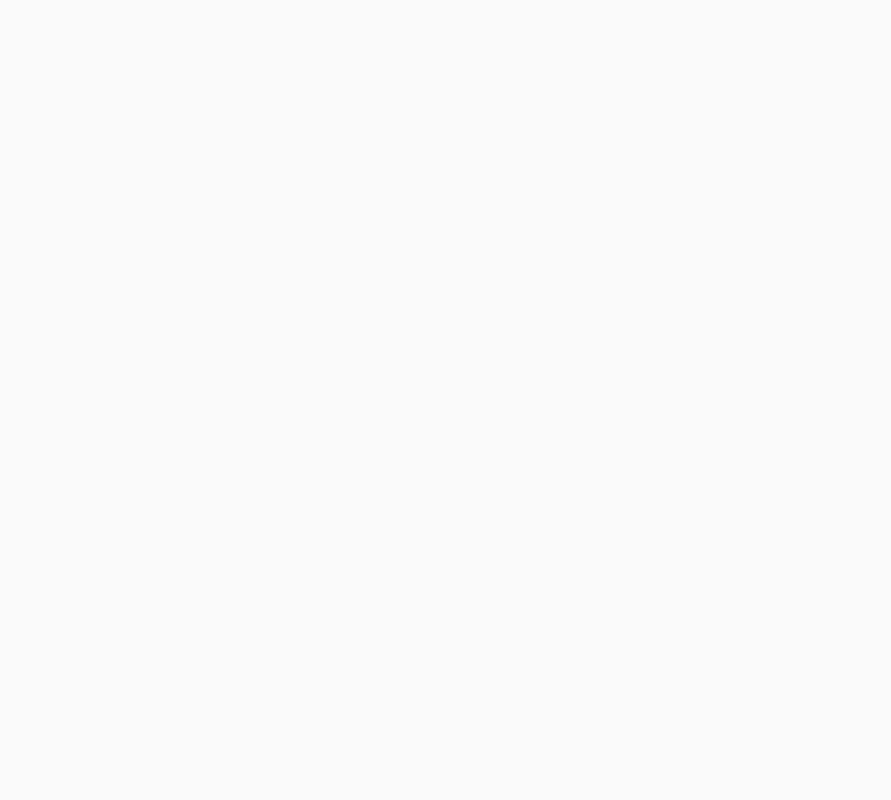
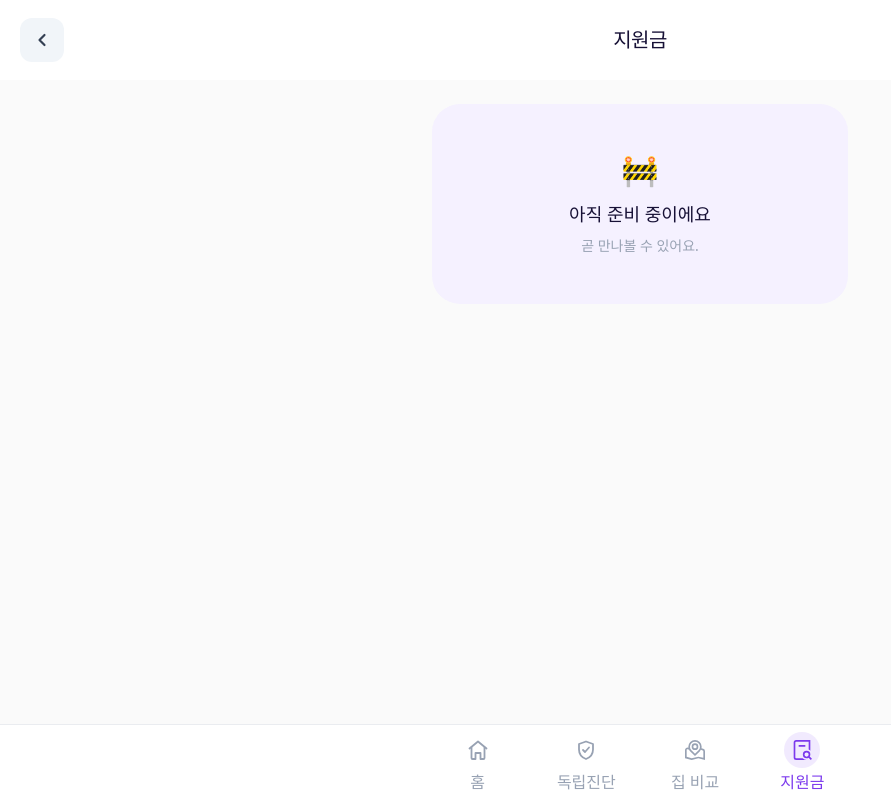
Before and after one commit to tteokip/roommade-frontend, a Vue app: page /benefits in a window 1280 px wide. Before the commit this address had no page. Shown: the whole page, without its empty margins (0-891 px from the left). Built offline with nearby package versions, Linux system fonts and the light colour scheme; what @tanstack/vue-query would draw is missing.

Commit message:
feat: 공통 헤더 · 하단 네비게이션 구현
AppHeader/BottomNavigation 디자인을 확정하고 홈/독립진단/집 비교/지원금
탭 라우팅을 연결한다. 실제 콘텐츠가 없는 탭은 임시 준비 중 화면으로 대체한다.

Closes #7

```diff
--- /dev/null
+++ b/src/components/layout/BottomTabLayout.vue
@@ -0,0 +1,22 @@
+<script setup>
+import { computed } from 'vue'
+import { useRoute, useRouter } from 'vue-router'
+import { BottomNavigation } from '@/shared/ui'
+import { NAV_ITEMS } from '@/constants/navigation'
+
+const route = useRoute()
+const router = useRouter()
+
+const activeTab = computed(() => (typeof route.name === 'string' ? route.name : ''))
+
+function goToTab(id) {
+  if (id !== route.name) router.push({ name: id })
+}
+</script>
+
+<template>
+  <div class="pb-[calc(75px+env(safe-area-inset-bottom))]">
+    <slot />
+  </div>
+  <BottomNavigation :items="NAV_ITEMS" :model-value="activeTab" @update:model-value="goToTab" />
+</template>
--- /dev/null
+++ b/src/constants/navigation.js
@@ -0,0 +1,8 @@
+import { HomeIcon, ReadinessIcon, HouseCompareIcon, BenefitIcon } from '@/shared/ui/icons'
+
+export const NAV_ITEMS = [
+  { id: 'home', label: '홈', icon: HomeIcon, iconSize: 'size-6' },
+  { id: 'readiness', label: '독립진단', icon: ReadinessIcon, iconSize: 'size-6' },
+  { id: 'house-comparison', label: '집 비교', icon: HouseCompareIcon },
+  { id: 'benefit', label: '지원금', icon: BenefitIcon },
+]
--- a/src/router/index.js
+++ b/src/router/index.js
@@ -8,6 +8,25 @@ const router = createRouter({
       name: 'home',
       component: () => import('@/views/HomeView.vue'),
     },
+    // 홈 외 탭 화면은 아직 실제 콘텐츠가 없어 임시로 준비 중 화면을 연결한다.
+    {
+      path: '/readiness',
+      name: 'readiness',
+      component: () => import('@/views/TabPlaceholderView.vue'),
+      props: { title: '독립진단' },
+    },
+    {
+      path: '/house-comparisons',
+      name: 'house-comparison',
+      component: () => import('@/views/TabPlaceholderView.vue'),
+      props: { title: '집 비교' },
+    },
+    {
+      path: '/benefits',
+      name: 'benefit',
+      component: () => import('@/views/TabPlaceholderView.vue'),
+      props: { title: '지원금' },
+    },
   ],
 })
 
--- a/src/shared/ui/AppHeader.vue
+++ b/src/shared/ui/AppHeader.vue
@@ -8,34 +8,53 @@ defineEmits(['back', 'menu'])
 </script>
 
 <template>
-  <header class="relative flex min-h-20 items-center justify-between px-5">
+  <header class="relative flex min-h-20 items-center justify-between bg-surface px-5">
     <button
       v-if="mode === 'back'"
       type="button"
       aria-label="이전 화면"
-      class="grid size-14 place-items-center rounded-control bg-slate-100 text-body"
+      class="grid size-11 place-items-center rounded-xl bg-slate-100 text-body"
       @click="$emit('back')"
     >
-      <svg viewBox="0 0 24 24" class="size-7" fill="none" stroke="currentColor" stroke-width="2.6" aria-hidden="true">
+      <svg
+        viewBox="0 0 24 24"
+        class="size-5"
+        fill="none"
+        stroke="currentColor"
+        stroke-width="2.6"
+        aria-hidden="true"
+      >
         <path d="m15 18-6-6 6-6" stroke-linecap="round" stroke-linejoin="round" />
       </svg>
     </button>
-    <div v-else class="min-w-14"><slot name="leading" /></div>
+    <div v-else class="min-w-11"><slot name="leading" /></div>
 
-    <h1 v-if="title" class="absolute left-1/2 -translate-x-1/2 text-2xl font-extrabold tracking-tight text-ink">{{ title }}</h1>
+    <h1
+      v-if="title"
+      class="absolute left-1/2 -translate-x-1/2 text-xl font-extrabold tracking-tight text-ink"
+    >
+      {{ title }}
+    </h1>
     <slot v-else name="title" />
 
     <button
       v-if="mode === 'menu'"
       type="button"
       aria-label="메뉴 열기"
-      class="grid size-14 place-items-center rounded-control bg-slate-100 text-body"
+      class="grid size-11 place-items-center rounded-xl bg-slate-100 text-body"
       @click="$emit('menu')"
     >
-      <svg viewBox="0 0 24 24" class="size-7" fill="none" stroke="currentColor" stroke-width="2.6" aria-hidden="true">
+      <svg
+        viewBox="0 0 24 24"
+        class="size-5"
+        fill="none"
+        stroke="currentColor"
+        stroke-width="2.6"
+        aria-hidden="true"
+      >
         <path d="M5 7h14M5 12h14M5 17h14" stroke-linecap="round" />
       </svg>
     </button>
-    <div v-else class="min-w-14"><slot name="trailing" /></div>
+    <div v-else class="min-w-11"><slot name="trailing" /></div>
   </header>
 </template>
--- a/src/shared/ui/BottomNavigation.vue
+++ b/src/shared/ui/BottomNavigation.vue
@@ -8,17 +8,25 @@ defineEmits(['update:modelValue'])
 </script>
 
 <template>
-  <nav class="fixed inset-x-0 bottom-0 z-30 border-t border-line bg-white/95 pb-[env(safe-area-inset-bottom)] backdrop-blur">
-    <div class="mx-auto flex h-20 max-w-md items-center justify-around px-2">
+  <nav
+    class="fixed inset-x-0 bottom-0 z-30 border-t border-line bg-white pb-[env(safe-area-inset-bottom)]"
+  >
+    <div class="mx-auto flex h-[75px] max-w-md items-center justify-around px-2">
       <button
         v-for="item in items"
         :key="item.id"
         type="button"
-        class="flex min-w-16 flex-col items-center gap-1 text-xs font-bold transition-colors"
+        :aria-current="modelValue === item.id ? 'page' : undefined"
+        class="flex min-w-14 flex-col items-center gap-0.5 text-[9px] font-semibold transition-colors"
         :class="modelValue === item.id ? 'text-brand-primary' : 'text-muted'"
         @click="$emit('update:modelValue', item.id)"
       >
-        <span class="grid size-7 place-items-center"><component :is="item.icon" v-if="item.icon" /></span>
+        <span
+          class="grid size-9 place-items-center rounded-full transition-colors"
+          :class="modelValue === item.id ? 'bg-brand-primary-soft' : ''"
+        >
+          <component :is="item.icon" v-if="item.icon" :class="item.iconSize ?? 'size-5'" />
+        </span>
         <span>{{ item.label }}</span>
       </button>
     </div>
--- /dev/null
+++ b/src/shared/ui/icons/BenefitIcon.vue
@@ -0,0 +1,7 @@
+<template>
+  <svg viewBox="0 0 24 24" fill="currentColor" aria-hidden="true">
+    <path
+      d="m8 8v-2h8v2zm-3 14a1 1 0 0 1 -1-1v-18a1 1 0 0 1 1-1h15v9.5a6.513 6.513 0 0 1 2 1.32v-12.82h-17a3 3 0 0 0 -3 3v18a3 3 0 0 0 3 3h12.5a6.475 6.475 0 0 1 -4.679-2zm17.543 1.957-2.657-2.657a4.457 4.457 0 0 1 -2.386.7 4.5 4.5 0 1 1 4.5-4.5 4.457 4.457 0 0 1 -.7 2.386l2.657 2.657zm-5.043-3.957a2.5 2.5 0 1 0 -2.5-2.5 2.5 2.5 0 0 0 2.5 2.5z"
+    />
+  </svg>
+</template>
--- /dev/null
+++ b/src/shared/ui/icons/HomeIcon.vue
@@ -0,0 +1,14 @@
+<template>
+  <svg
+    viewBox="0 0 24 24"
+    fill="none"
+    stroke="currentColor"
+    stroke-width="1.8"
+    stroke-linecap="round"
+    stroke-linejoin="round"
+    aria-hidden="true"
+  >
+    <path d="M3.5 10.5 12 3.5l8.5 7" />
+    <path d="M5.5 9.5V20a1 1 0 0 0 1 1H9.5v-6h5v6H17.5a1 1 0 0 0 1-1V9.5" />
+  </svg>
+</template>
--- /dev/null
+++ b/src/shared/ui/icons/HouseCompareIcon.vue
@@ -0,0 +1,7 @@
+<template>
+  <svg viewBox="0 0 24 24" fill="currentColor" aria-hidden="true">
+    <path
+      d="M12,12A4,4,0,1,0,8,8,4,4,0,0,0,12,12Zm0-6a2,2,0,1,1-2,2A2,2,0,0,1,12,6ZM16,22.03l8,1.948V13.483a3,3,0,0,0-2.133-2.871l-2.1-.7A8.037,8.037,0,0,0,20,8.006a8,8,0,0,0-16,0,8.111,8.111,0,0,0,.1,1.212A2.992,2.992,0,0,0,0,12v9.752l7.983,2.281ZM7.757,3.764a6,6,0,0,1,8.493,8.477L12,16.4,7.757,12.249a6,6,0,0,1,0-8.485ZM2,12a.985.985,0,0,1,.446-.832A1.007,1.007,0,0,1,3.43,11.1l1.434.518a8.036,8.036,0,0,0,1.487,2.056L12,19.2l5.657-5.533a8.032,8.032,0,0,0,1.4-1.882l2.217.741a1,1,0,0,1,.725.961v7.949L16,19.97l-7.98,2L2,20.246Z"
+    />
+  </svg>
+</template>
--- /dev/null
+++ b/src/shared/ui/icons/ReadinessIcon.vue
@@ -0,0 +1,14 @@
+<template>
+  <svg
+    viewBox="0 0 24 24"
+    fill="none"
+    stroke="currentColor"
+    stroke-width="1.8"
+    stroke-linecap="round"
+    stroke-linejoin="round"
+    aria-hidden="true"
+  >
+    <path d="M12 3.5 19 6v5.5c0 4.5-3 8-7 9.5-4-1.5-7-5-7-9.5V6l7-2.5Z" />
+    <path d="m9 12 2 2 4-4.5" />
+  </svg>
+</template>
--- /dev/null
+++ b/src/shared/ui/icons/index.js
@@ -0,0 +1,4 @@
+export { default as HomeIcon } from './HomeIcon.vue'
+export { default as ReadinessIcon } from './ReadinessIcon.vue'
+export { default as HouseCompareIcon } from './HouseCompareIcon.vue'
+export { default as BenefitIcon } from './BenefitIcon.vue'
--- a/src/views/HomeView.vue
+++ b/src/views/HomeView.vue
@@ -1,7 +1,15 @@
-<script setup></script>
+<script setup>
+import { AppHeader } from '@/shared/ui'
+import BottomTabLayout from '@/components/layout/BottomTabLayout.vue'
+</script>
 
 <template>
-  <main class="flex min-h-screen items-center justify-center">
-    <h1 class="text-2xl font-semibold">roommade</h1>
-  </main>
+  <div class="min-h-screen bg-page">
+    <AppHeader title="roommade" />
+    <BottomTabLayout>
+      <main class="flex min-h-[60vh] items-center justify-center">
+        <h1 class="text-2xl font-semibold">roommade</h1>
+      </main>
+    </BottomTabLayout>
+  </div>
 </template>
--- /dev/null
+++ b/src/views/TabPlaceholderView.vue
@@ -0,0 +1,24 @@
+<script setup>
+import { useRouter } from 'vue-router'
+import { AppHeader, EmptyState } from '@/shared/ui'
+import BottomTabLayout from '@/components/layout/BottomTabLayout.vue'
+
+defineProps({
+  title: { type: String, required: true },
+})
+
+const router = useRouter()
+</script>
+
+<template>
+  <div class="min-h-screen bg-page">
+    <AppHeader :title="title" mode="back" @back="router.back()" />
+    <BottomTabLayout>
+      <main class="mx-auto max-w-md px-4 pt-6">
+        <EmptyState title="아직 준비 중이에요" description="곧 만나볼 수 있어요.">
+          <template #icon>🚧</template>
+        </EmptyState>
+      </main>
+    </BottomTabLayout>
+  </div>
+</template>
```
